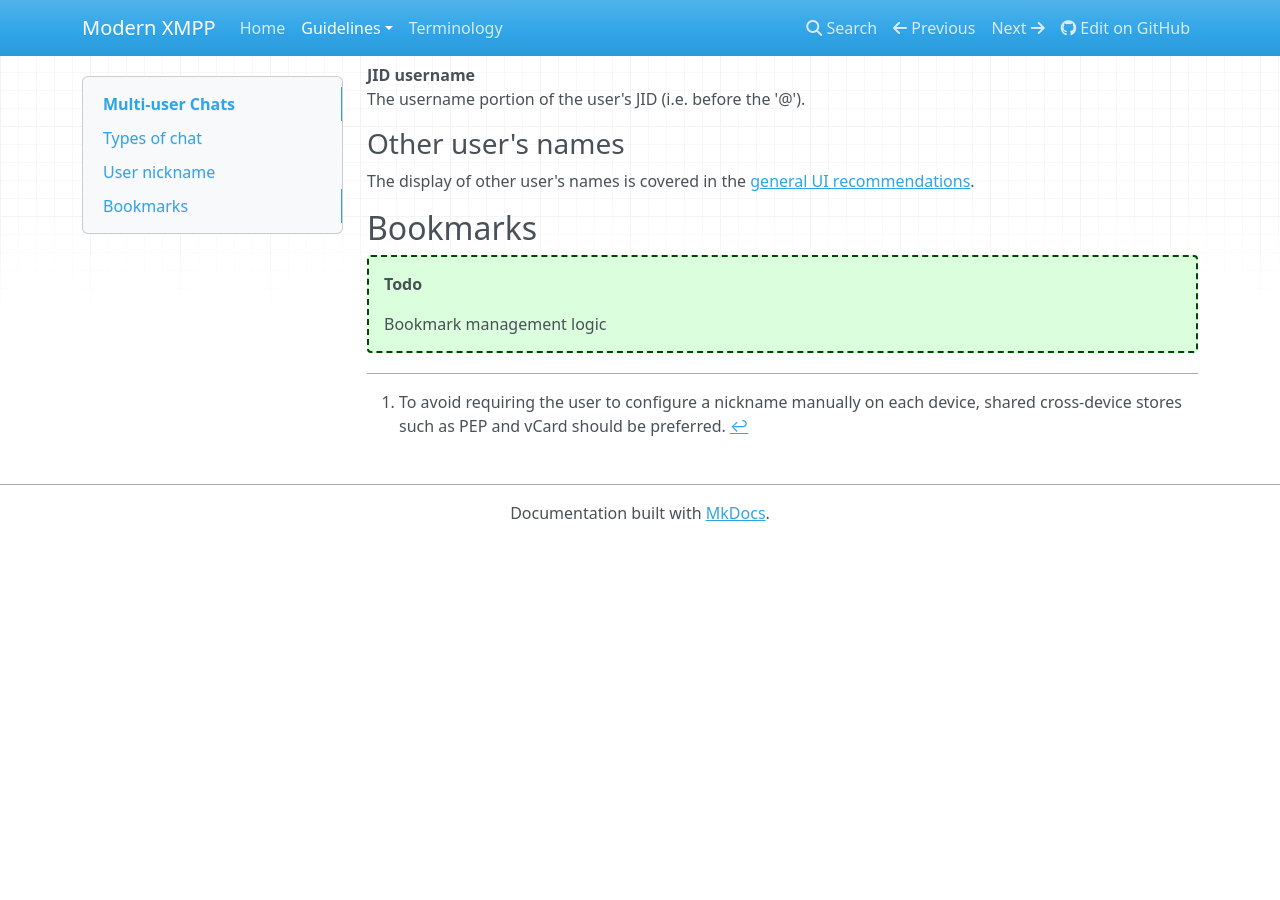
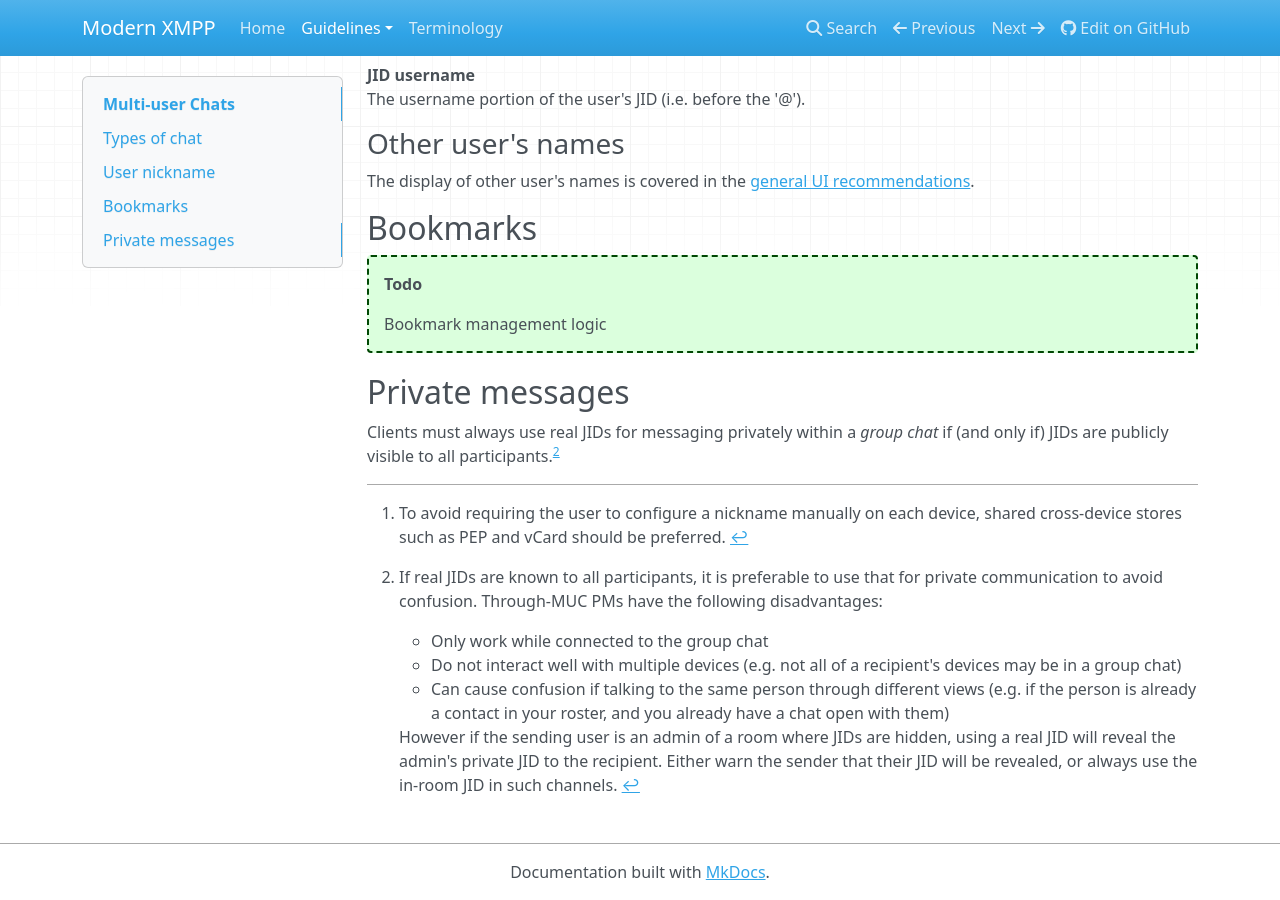
Before and after one commit to modernxmpp/modernxmpp, an MkDocs documentation site: the page built from docs/client/groupchat.md, in a window 1280 px wide and 900 px high, scrolled down 1484 px. Built offline with MkDocs 1.6.1, drawn with Linux system fonts in a browser that asks for light colours; nearby versions of some CDN libraries; before the commit the page ends 2025 px from its top, so only the background shows below that.

Commit message:
Add note about private messages

```diff
--- a/docs/client/groupchat.md
+++ b/docs/client/groupchat.md
@@ -76,7 +76,19 @@ The display of other user's names is covered in the [general UI recommendations]
 !!! todo
     Bookmark management logic
 
+## Private messages
+
+Clients must always use real JIDs for messaging privately within a *group chat* if (and only if) JIDs are publicly visible to all participants.[^pm-realjid]
+
 <!-- Footnotes -->
 
 [^local-nickname]: To avoid requiring the user to configure a nickname manually on each device, shared cross-device
     stores such as PEP and vCard should be preferred.
+
+[^pm-realjid]: If real JIDs are known to all participants, it is preferable to use that for private communication to avoid confusion. Through-MUC PMs have the following disadvantages:
+
+    - Only work while connected to the group chat
+    - Do not interact well with multiple devices (e.g. not all of a recipient's devices may be in a group chat)
+    - Can cause confusion if talking to the same person through different views (e.g. if the person is already a contact in your roster, and you already have a chat open with them)
+
+    However if the sending user is an admin of a room where JIDs are hidden, using a real JID will reveal the admin's private JID to the recipient. Either warn the sender that their JID will be revealed, or always use the in-room JID in such channels.
```
